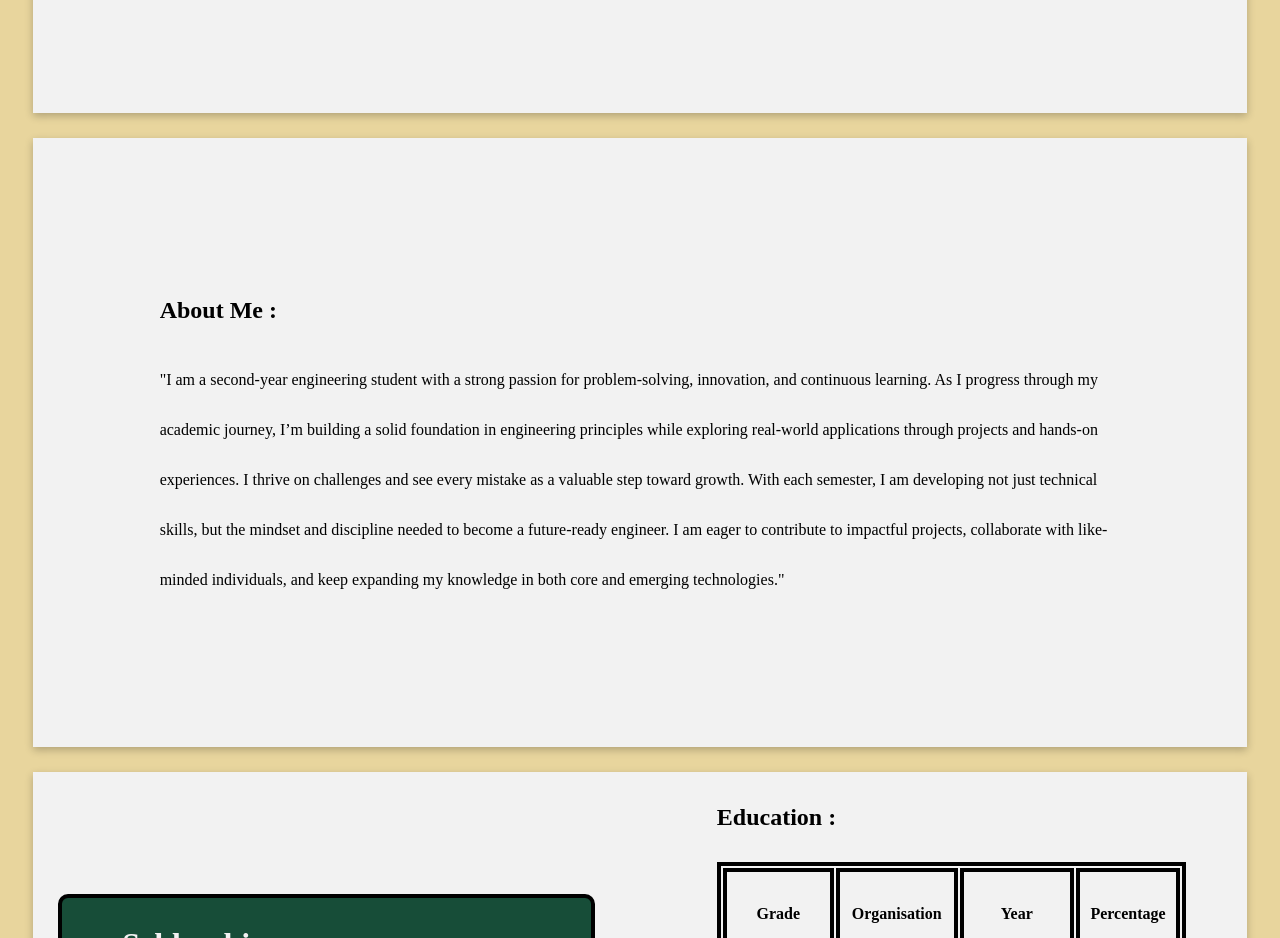
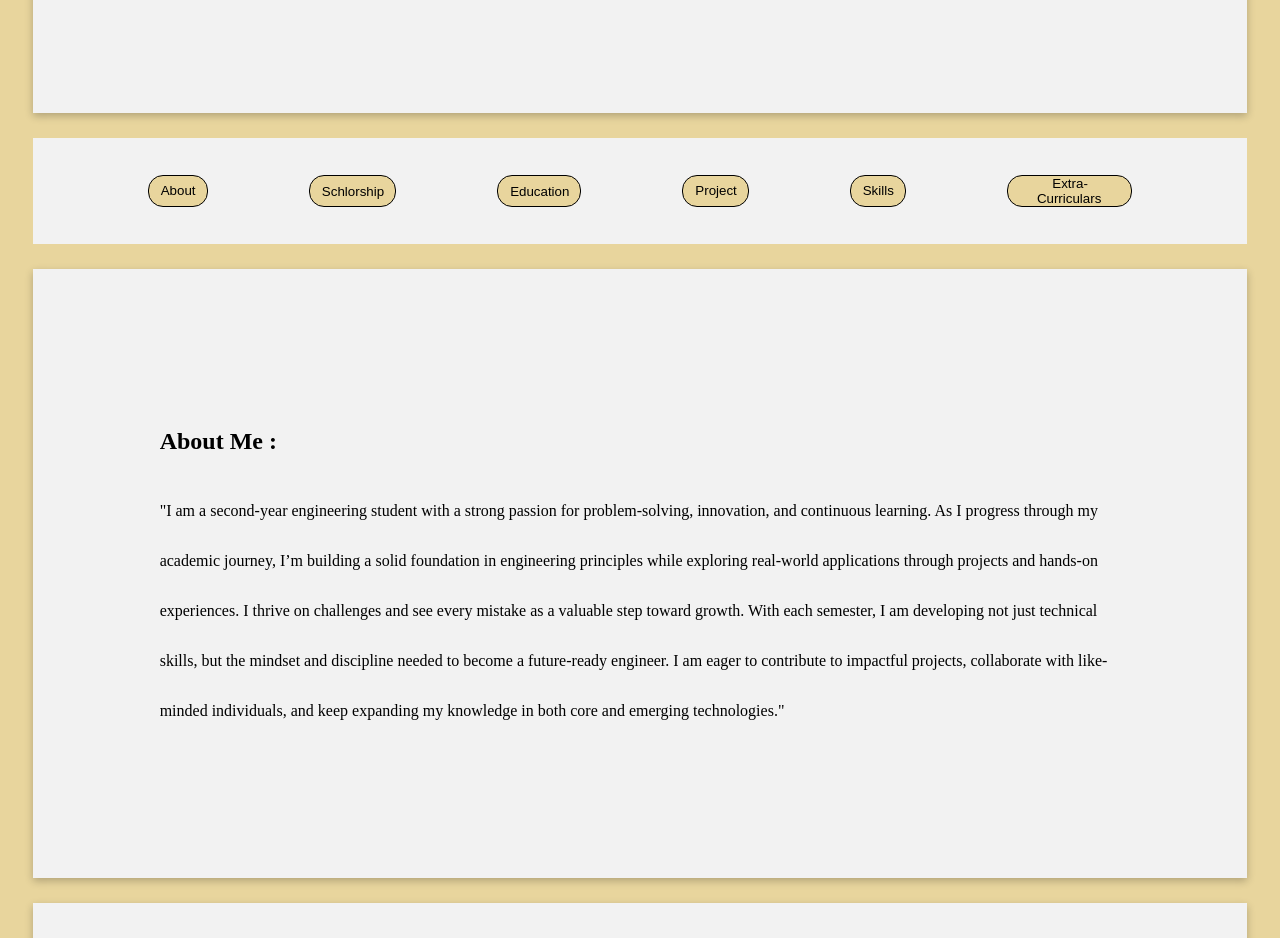
Before and after one commit to Dhakshesh-48/STRAIVER-MrDuck, a plain HTML site: page index.html in a window 1280 px wide. Shown: the part 1020-1958 px from the top of the page. Drawn offline with Linux system fonts and the light colour scheme.

Commit message:
Final Updation-3

```diff
--- a/index.html
+++ b/index.html
@@ -12,6 +12,7 @@
         <div class="a11">
         <h1>Madakkagari Dhakshesh Naidu</h1>
         <h1>Aspiring Software engineer</h1>
+
         <ul>
             <li><b>Email </b> : dhaksheshmg@gmail.com</li>
             <li><b>Phone</b> : 9908938844</li>
@@ -24,9 +25,17 @@
         <img src="WhatsApp Image 2025-06-10 at 10.21.23 PM.jpg" alt="Image">
 
     </div>
+    <div class="finale">
+        <button><a href="#c1">About</a></button>
+        <button><a href="#c2">Schlorship</a></button>
+        <button><a href="#c3">Education</a></button>
+        <button><a href="#c4">Project</a></button>
+        <button><a href="#c5">Skills</a></button>
+        <button><a href="#c6">Extra-Curriculars</a></button>
+    </div>
 
 
-    <div class="a2">
+    <div class="a2" id="c1">
         <h2>About Me :</h2>
         <p>"I am a second-year engineering student with a strong passion for problem-solving, innovation, and continuous learning. As I progress through my academic journey, I’m building a solid foundation in engineering principles while exploring real-world applications through projects and hands-on experiences. I thrive on challenges and see every mistake as a valuable step toward growth. With each semester, I am developing not just technical skills, but the mindset and discipline needed to become a future-ready engineer. I am eager to contribute to impactful projects, collaborate with like-minded individuals, and keep expanding my knowledge in both core and emerging technologies."</p>
 
@@ -34,7 +43,7 @@
 
 
   <div class="a3">
-      <div class="a31">
+      <div class="a31" id="c2">
         <h1>Schlorship : </h1>
         <ul>
             <li>Reliance Schlorship</li>
@@ -43,7 +52,7 @@
         </ul>
     </div>
 
-    <div class="a32">
+    <div class="a32" id="c3">
         <h2>Education :</h2>
         <table>
         <tr>
@@ -74,7 +83,7 @@
   </div>
 
 
-    <div class="a4">
+    <div class="a4" id="c4">
         <div class="a41">
             <h1 class="i1">Project :</h1>
             <h2 class="i1">1. STR-AI-VER</h2>
@@ -92,7 +101,7 @@
     </div>
 
 
-    <div class="a5">
+    <div class="a5" id="c5">
         <h1>Skills</h1>
         <!-- <pre>
             Languages   : Python , C ,C++ , HTML , CSS , JavaScript.
@@ -108,7 +117,7 @@
     </div>
 
 
-    <div class="a6">
+    <div class="a6" id="">
         <div class="a61">
 
             <h1>Extra-Curriculars</h3>
--- a/style.css
+++ b/style.css
@@ -40,6 +40,38 @@ img{
 
 }
 
+div.finale{
+    display: flex;
+    flex-direction: row;
+    flex-wrap: wrap;
+
+    justify-content: space-evenly;
+    background-color: #f2f2f2;
+    margin: 2%;
+    padding:2%;
+
+
+}
+button{
+    padding: 0 1%;
+    margin: 1%;
+    background-color: #e8d59d;
+    border:1px solid black;
+    border-radius:15px;
+
+
+}
+a{
+    text-decoration: none;
+    padding: 1%;
+    color: black;
+
+}
+
+
+
+
+
 
 div.a2{
     line-height: 50px;
@@ -58,6 +90,7 @@ div.a3{
 
     display: flex;
     flex-direction: row;
+
 
 
 box-shadow: rgba(0, 0, 0, 0.24) 0px 3px 8px;    line-height: 50px;
```
